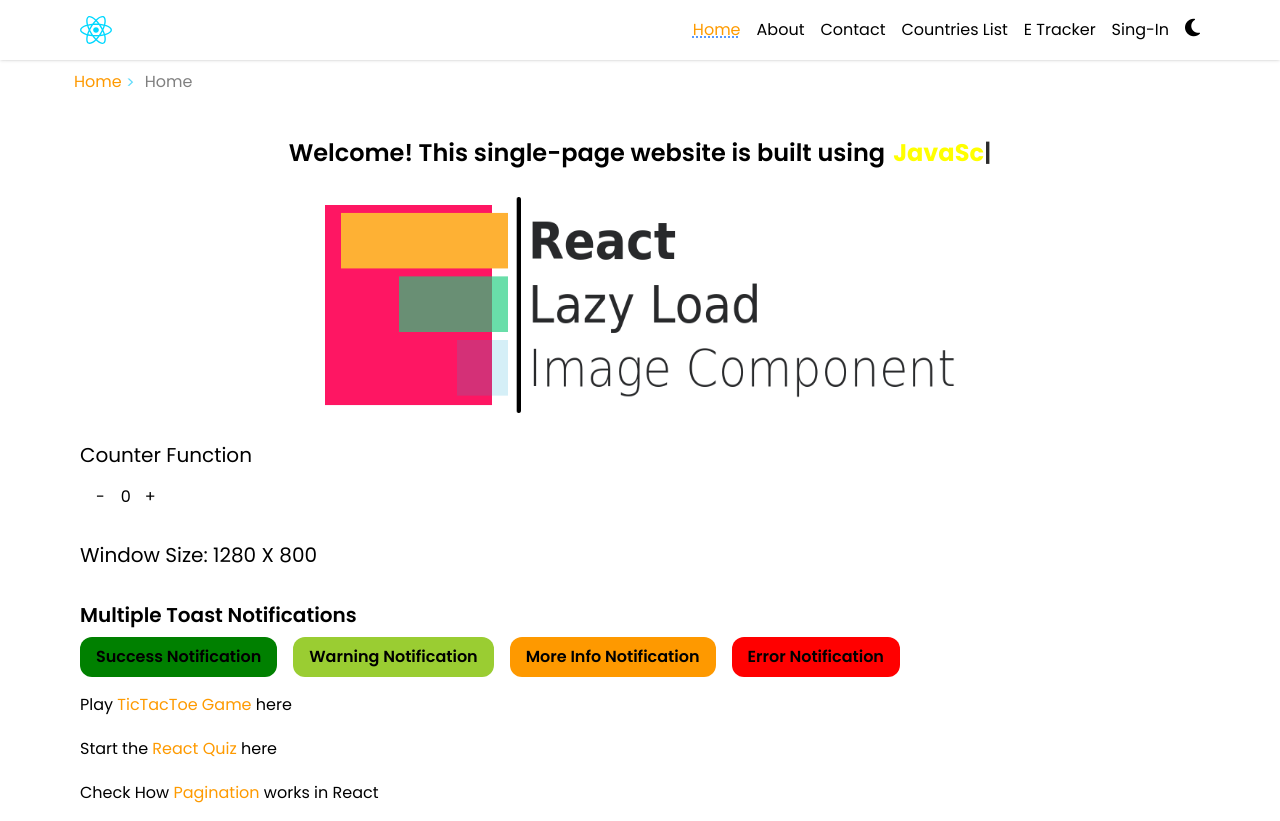
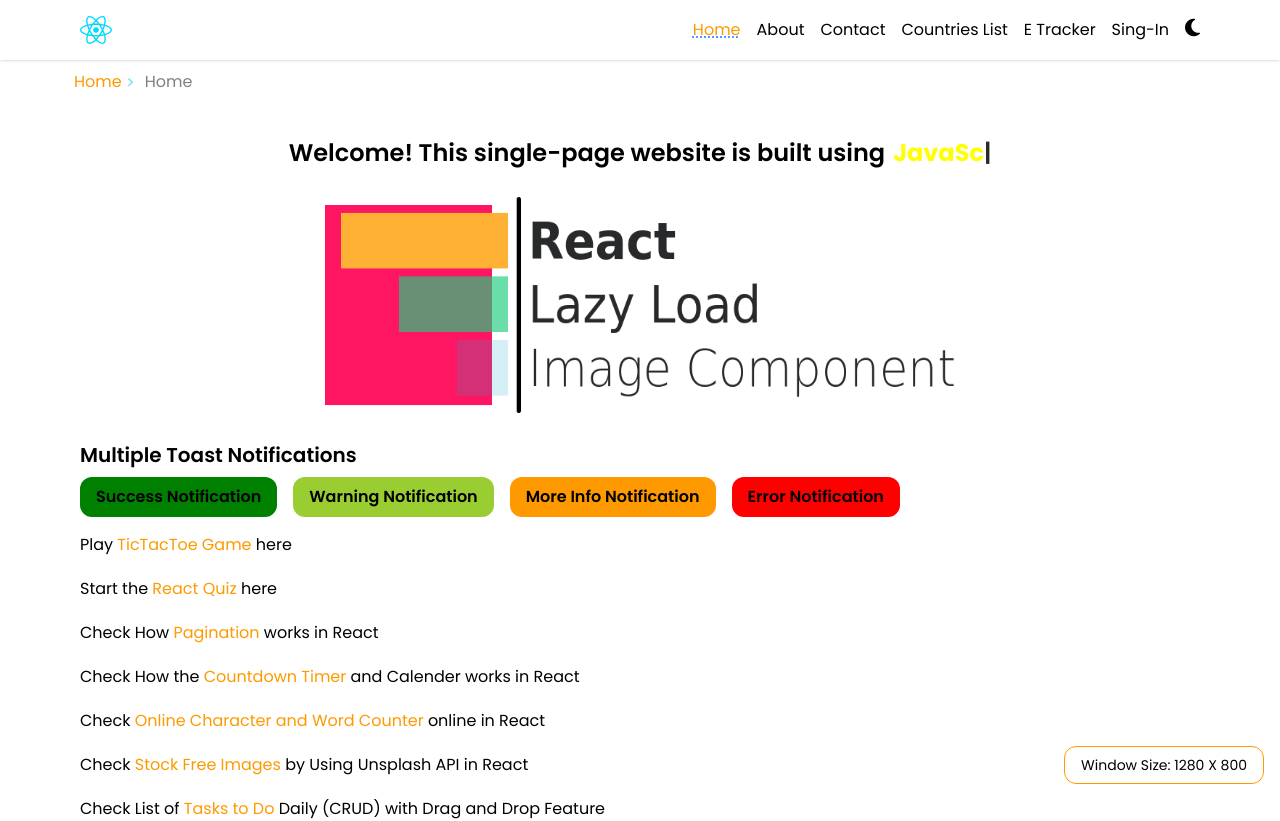
Before and after one commit to sumanth-git-hub/react-tasks-in-one-place, a React (Vite) app: page / in a window 1280 px wide. Shown: the top 821 px of the page. Built offline with nearby package versions, Linux system fonts and the light colour scheme.

Commit message:
modified the about page

```diff
--- a/src/components/AboutPage.jsx
+++ b/src/components/AboutPage.jsx
@@ -10,16 +10,17 @@ export default function AboutPage() {
   // const {darkMode} = useOutletContext()
   // const [darkMode] = useContext(ThemeContext)
   const [darkMode] = useTheme()
-  const [screenSize] = useWindowSize()
+  // const [screenSize] = useWindowSize()
   return (
 <section className={`w-full ${darkMode? "darkModeActive": ""}`}>
       <div className={`w-full max-w-6xl p-4 m-auto min-h-[calc(100vh-100px)]`}>
       <p>About us</p>
-      <h3 className='my-2'>Window Width:{screenSize.width}px,&nbsp;&nbsp;Window Height:{screenSize.height}px</h3>
+      <p>I'am Sumanth having 4years of Experience in SEO industry and Passionate to work in Frontend web development</p>
+      <h3 className='my-2'>Understand lazy load on data import by clicking button</h3>
       <button className='bg-amber-500 px-4 py-2 rounded-xl bold cursor-pointer text-black' onClick={(e) => {
-        import('./Data').then((module) => {
-          setData(module.todos)
-        })
+        import('./Data')
+        .then((module) => setData(module.todos))
+        .catch((err) => console.error("Failed to load data",err))
       }}>Check Data</button>
       <ul>
         {
--- a/src/components/HomePage.jsx
+++ b/src/components/HomePage.jsx
@@ -30,14 +30,14 @@ export default function () {
 const [screenSize] = useWindowSize()
 
   return (
-    <section className={`w-full ${darkMode? "darkModeActive": ""}`}>
+    <section className={`w-full ${darkMode? "darkModeActive": ""} relative`}>
       <div className={`w-full max-w-6xl min-h-screen p-4 m-auto`}>
     <AutoType fixedTextContent={"Welcome! This single-page website is built using"} wordsArray={["HTML", "CSS", "JavaScript", "Tailwind CSS", "React.js"]} />
       <ImageComponent source={lazyLoadImage} meaning={"Lazy Loading Effect Image"}/>
-        <Counter>
+        {/* <Counter>
             Counter Function
-             </Counter>
-             <h3 className='text-xl my-4'>Window Size: {screenSize.width} X {screenSize.height}</h3>
+             </Counter> */}
+             <h3 className='text-sm my-4 fixed bottom-0 right-4 border border-amber-500 px-4 py-2 rounded-xl'>Window Size: {screenSize.width} X {screenSize.height}</h3>
              <ToastNotifications />
              <p className='mb-5'>Play <Link title='Click Here to Play TicTacToe Game' className='text-amber-500 hover:underline' to="/tic-tac-toe">TicTacToe Game</Link> here</p>
              <p className='mb-5'>Start the <Link title='Click here to Start the React Quiz' className='text-amber-500 hover:underline' to="/react-quiz">React Quiz</Link> here</p>
```
Also changed, not shown: src/assets/men-and-love.png (deleted).
